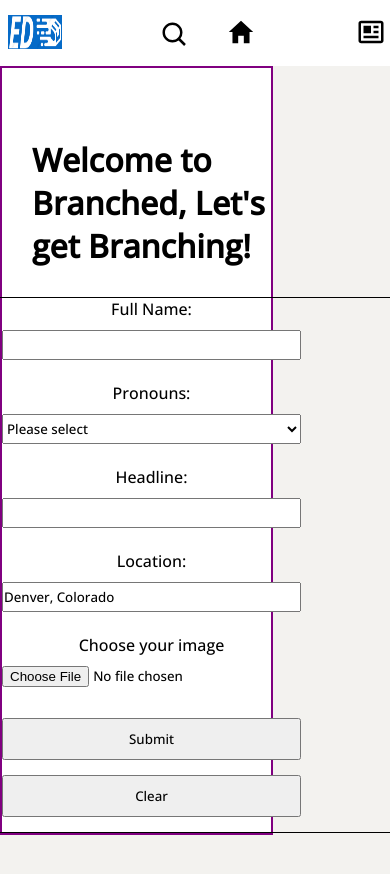
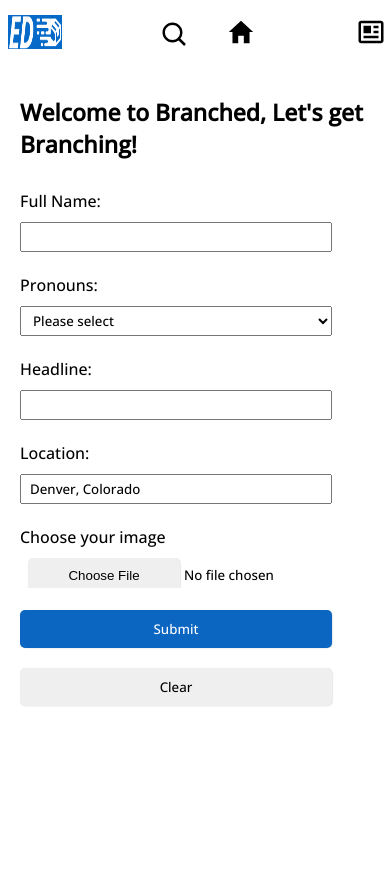
Before and after one commit to asbin2023/Branched, a React (Vite) app in the folder Mod2/: page / in a window 390 px wide. Shown: the top 874 px of the page. Built offline with nearby package versions, Linux system fonts and the light colour scheme; some icons are missing.

Commit message:
finished sign up page

```diff
--- a/Mod2/src/components/Form.jsx
+++ b/Mod2/src/components/Form.jsx
@@ -65,6 +65,7 @@
   }
 
   return (
+    <div className="form-main">
       <div className="form-display">
         <div>
           <h1>Welcome to Branched, Let's get Branching!</h1>
@@ -137,6 +138,8 @@
           </button>
         </form>
       </div>
+      <img className="hero-img" src="/src/images/svgg.svg" alt="" />
+    </div>
   );
 };
 
--- a/Mod2/src/styles/Form.css
+++ b/Mod2/src/styles/Form.css
@@ -1,20 +1,19 @@
 .form-display {
-  background-color: white;
   padding-top: 70px;
-  border: 2px solid purple;
+
   display: flex;
   flex-direction: column;
   gap: 30px;
-  width: 70%;
-  padding-left: 30px;
-  align-items: center;
+  width: 100%;
+  margin-left: 15%;
 }
 .form-display form {
-  border: 1px solid black;
   display: flex;
-  width: 600px;
+  height: 700px;
+  width: 100%;
   flex-direction: column;
-  align-items: center;
+
+  max-width: 500px;
 }
 
 .form-display form input,
@@ -22,14 +21,171 @@
   height: 30px;
   width: 50%;
   outline: none;
+  padding-left: 8px;
+}
+
+.form-display form input[type="file"]::file-selector-button {
+  border: none;
+  text-align: center;
+  width: 50%;
+  padding: 10px;
+  cursor: pointer;
+  border-radius: 5px;
+  box-shadow: 0.5px 0.3px 1px rgba(0, 0, 0, 0.162);
+}
+
+.form-display form input[type="file"]::file-selector-button:hover {
+  transition: 0.5s 0.01s;
+  background-color: #00000093;
+  color: white;
+  transform: scale(1.04);
+}
+.form-display form button[type="submit"] {
+  background-color: #0b66c2;
+  color: white;
 }
 .form-display form button {
   width: 50%;
+  cursor: pointer;
+  margin-bottom: 20px;
+  border: none;
   padding: 10px;
-  margin-bottom: 15px;
-  cursor: pointer;
+  border-radius: 5px;
+  box-shadow: 0.5px 0.3px 1px rgba(0, 0, 0, 0.162);
+}
+
+.form-display form button[type="reset"]:hover {
+  transition: 0.5s 0.01s;
+  background-color: #00000093;
+  color: white;
+  transform: scale(1.04);
+}
+.form-display form button[type="submit"]:hover {
+  transition: 0.5s 0.01s;
+  transform: scale(1.04);
 }
 
 .form-display label {
   margin-bottom: 10px;
 }
+
+.hero-img {
+  background-color: transparent;
+  width: 630px;
+  position: absolute;
+  top: 135px;
+  right: 10%;
+}
+
+.form-main {
+  background-color: white;
+  position: relative;
+  height: 100vh;
+  max-width: 1600px;
+}
+.form-display h1 {
+  font-size: 32px;
+}
+
+@media screen and (max-width: 1400px) {
+  .hero-img {
+    width: 590px;
+    top: 145px;
+    right: 8%;
+  }
+}
+
+@media screen and (max-width: 1200px) {
+  .form-display {
+    margin-left: 13%;
+  }
+  .hero-img {
+    width: 540px;
+    top: 160px;
+    right: 6%;
+  }
+}
+
+@media screen and (max-width: 1020px) {
+  .form-display {
+    padding-top: 50px;
+    margin-left: 10%;
+  }
+  .form-display h1 {
+    font-size: 30px;
+  }
+  .hero-img {
+    width: 490px;
+    right: 4%;
+    top: 175px;
+  }
+}
+@media screen and (max-width: 890px) {
+  .form-display {
+    margin-left: 8%;
+  }
+  .hero-img {
+    width: 440px;
+  }
+}
+@media screen and (max-width: 810px) {
+  .form-display {
+    margin-left: 5%;
+  }
+  .form-display h1 {
+    font-size: 25px;
+  }
+  .hero-img {
+    width: 380px;
+    top: 175px;
+  }
+}
+@media screen and (max-width: 720px) {
+  .form-display {
+    margin-left: 5%;
+  }
+
+  .hero-img {
+    width: 320px;
+    right: 3%;
+    top: 180px;
+  }
+}
+@media screen and (max-width: 640px) {
+  .form-display {
+    margin-left: 4%;
+  }
+  .form-display h1 {
+    font-size: 22px;
+  }
+
+  .hero-img {
+    width: 230px;
+    top: 220px;
+    right: 2%;
+  }
+}
+@media screen and (max-width: 530px) {
+  .form-display {
+    padding-top: 30px;
+    margin-left: 20px;
+    width: 100%;
+  }
+  .form-display h1 {
+    font-size: 23px;
+  }
+  .form-display form input,
+  .form-display form select,
+  .form-display form button {
+    width: 80%;
+  }
+
+  .hero-img {
+    display: none;
+  }
+}
+@media screen and (max-width: 300px) {
+  .form-display {
+    padding-top: 8px;
+  }
+}
```
Also changed, not shown: Mod2/src/images/svgg.svg (added). Lines whose indentation alone changed are shown as unchanged.
